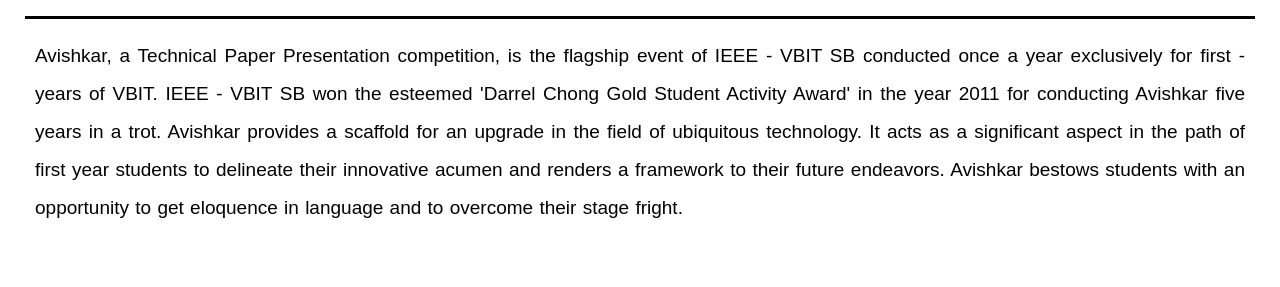
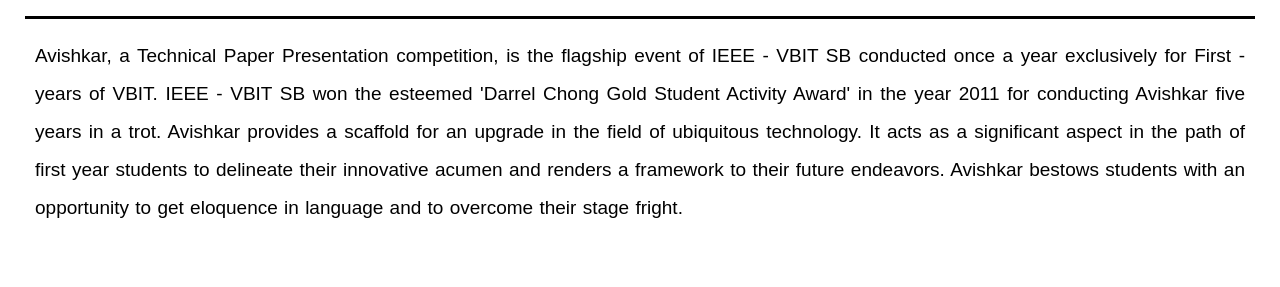
Before and after one commit to SaiSrinivas-10/avishkar2k21, a plain HTML site: page inner-page.html in a window 1280 px wide. Shown: the part 321-608 px from the top of the page. Drawn offline with nearby package versions, Linux system fonts and the light colour scheme.

Commit message:
Update inner-page.html

```diff
--- a/inner-page.html
+++ b/inner-page.html
@@ -140,7 +140,7 @@
      <div class="paragraph" style="word-spacing: 1px;" >
       <h2 style="font-size: 32px;font-weight:2000;color: orangered;border-bottom: 3px solid black;padding-bottom:5px;"><b>INTRODUCTION</b></h2>
        <p style="text-align: justify;">Avishkar, a Technical Paper Presentation competition, is the flagship event of IEEE - VBIT SB
-        conducted once a year exclusively for first - years of VBIT. IEEE - VBIT SB won the
+        conducted once a year exclusively for First - years of VBIT. IEEE - VBIT SB won the
         esteemed 'Darrel Chong Gold Student Activity Award' in the year 2011 for conducting Avishkar
         five years in a trot. Avishkar provides a scaffold for an upgrade in the field of ubiquitous
         technology. It acts as a significant aspect in the path of first year students to delineate their
@@ -178,7 +178,7 @@
     <li style="color: black;">Content should be justified.</li>
     <li style="color: black;">The Email ID must be mentioned in Italics.   </li>
    <li style="color: black;">Divide the content in two columns.</li>
-    <li style="color: black;">The word limit must not exceed 200-250 words.</li></ul>
+    <li style="color: black;">The word limit must not exceed 200 - 250 words.</li></ul>
     <!--<h4 style="color: orangered"><b>RULES WHILE PRESENTING:</b></h4><ul>
     <li style="color: black;">Each participant will be given 10 minutes.        </li>
     <li style="color: black;">The first 8 minutes for presentation.<br></li>
```
